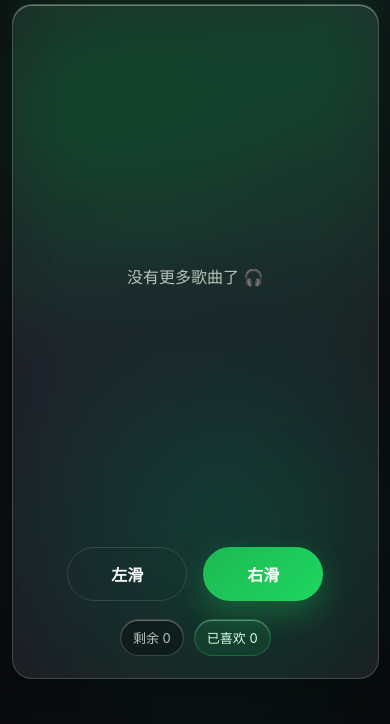
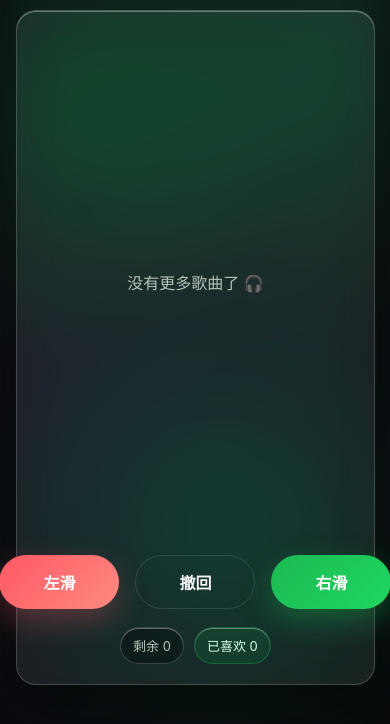
Before and after one commit to manlok666/spoinder, a website: page pages/swipe.html in a window 390 px wide. Shown: the part 100-824 px from the top of the page. Drawn offline with Linux system fonts and the light colour scheme; files that its build step writes are made by us from their sources; files whose address does not match are found by name.

Commit message:
[feat] 新增撤回功能

```diff
--- a/pages/swipe.html
+++ b/pages/swipe.html
@@ -30,7 +30,8 @@
         </div>
 
         <div class="actions">
-            <button id="dislikeBtn" class="ghost-btn">左滑</button>
+            <button id="dislikeBtn" class="ghost-btn ">左滑</button>
+            <button id="undoBtn" class="ghost-btn">撤回</button>
             <button id="likeBtn" class="primary-btn">右滑</button>
         </div>
 
--- a/scripts/swipe.js
+++ b/scripts/swipe.js
@@ -7,6 +7,7 @@ const remainingTxt = document.getElementById("remainingTxt");
 const likedTxt = document.getElementById("likedTxt");
 const likeBtn = document.getElementById("likeBtn");
 const dislikeBtn = document.getElementById("dislikeBtn");
+const undoBtn = document.getElementById("undoBtn");
 const actionsEl = document.querySelector(".actions");
 const metaEl = document.querySelector(".meta");
 
@@ -192,6 +193,7 @@ const handleUndo = async () => {
 const setupButtons = () => {
   likeBtn.addEventListener("click", () => applySwipe(true));
   dislikeBtn.addEventListener("click", () => applySwipe(false));
+  undoBtn.addEventListener("click", handleUndo);
 };
 
 const setupKeyboard = () => {
--- a/styles/swipe.css
+++ b/styles/swipe.css
@@ -106,25 +106,6 @@
     display: none;
 }
 
-@media (max-width: 640px) {
-    html, body {
-        height: 100vh;
-        overflow: hidden; /* 禁止上下滚动 */
-    }
-
-    .app-shell {
-        min-height: 100vh;
-        padding: 16px 12px 24px;
-        display: flex;
-        flex-direction: column;
-    }
-
-    .swipe-stage {
-        flex: 1;
-        /*顶部预留一点空间*/
-        margin-top: 10px;
-        min-height: auto;
-        max-height: 80vh;
         width: 94vw;
         justify-content: center;
     }
@@ -143,3 +124,35 @@
     border: 1.5px solid rgba(29, 185, 84, 0.75);
     box-shadow: 0 18px 40px rgba(0, 0, 0, 0.45), 0 0 0 8px rgba(29, 185, 84, 0.18);
 }
+
+/* 新增：将左滑按钮改为右滑按钮的样式，但用红色主题 */
+#dislikeBtn {
+  /* 保持当前形状与位置（宽高、圆角等应被通用样式控制），覆盖视觉 */
+  border: none;
+  border-radius: 999px;
+  padding: 14px 24px;
+  min-width: 120px;
+  font-weight: 700;
+  cursor: pointer;
+  color: #fff;
+  background: linear-gradient(135deg, #ff5864 0%, #ff8a80 100%);
+  box-shadow: 0 12px 30px rgba(255, 88, 100, 0.28);
+  backdrop-filter: blur(24px) saturate(160%);
+  transition: transform 0.15s ease, box-shadow 0.18s ease, background 0.18s ease;
+  display: inline-grid;
+  place-items: center;
+}
+
+#dislikeBtn:hover {
+  transform: translateY(-2px);
+  box-shadow: 0 16px 36px rgba(255, 88, 100, 0.32);
+  background: linear-gradient(135deg, #ff6a77 0%, #ff9a90 100%);
+}
+
+#dislikeBtn:active {
+  transform: translateY(0);
+  box-shadow: 0 10px 24px rgba(255, 88, 100, 0.22);
+  background: linear-gradient(135deg, #ff5160 0%, #ff7a72 100%);
+}
+
+/* 若存在更通用的按钮样式，确保 ID 优先级覆盖（不修改布局） */
```
Also changed, not shown: README.md.
